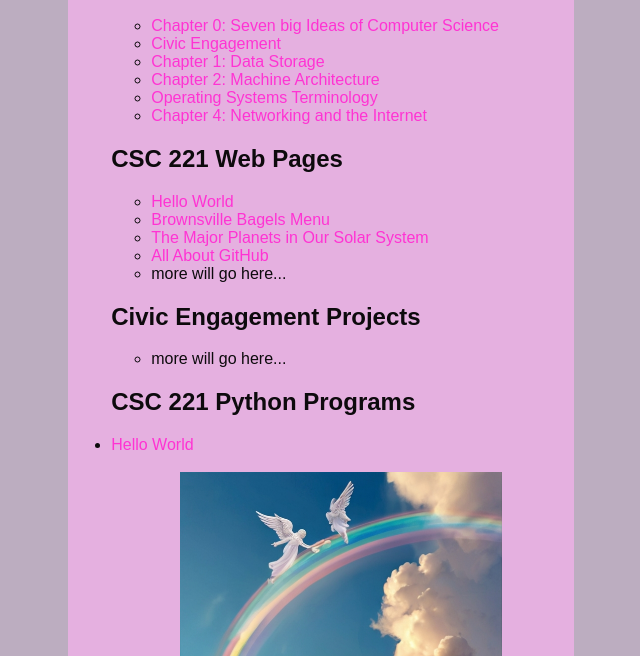
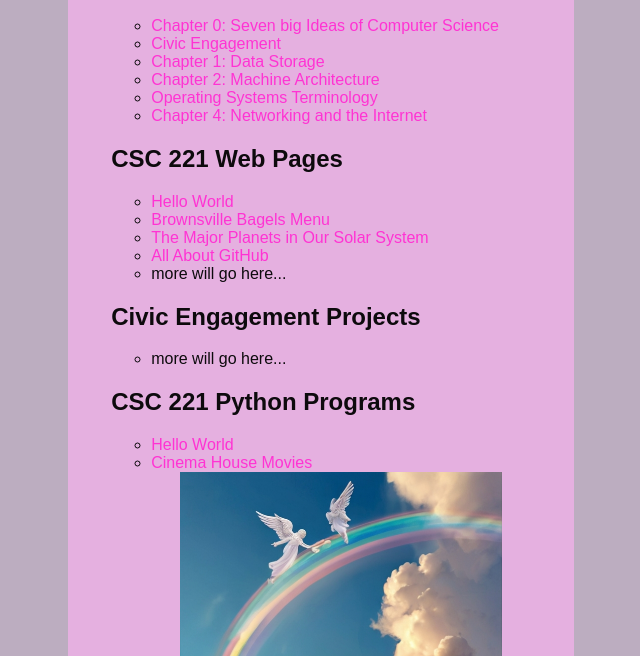
Before and after one commit to aurorepadilla-pvcc/aurorepadilla-pvcc.github.io, a plain HTML site: page index.html in a window 1280 px wide. Shown: the part 144-800 px from the top of the page, without its empty margins (319-959 px from the left). Drawn offline with Linux system fonts and the light colour scheme.

Commit message:
Add files via upload

```diff
--- a/index.html
+++ b/index.html
@@ -55,10 +55,10 @@
                 </ul>
 
                 <h2> CSC 221 Python Programs </h2>
-                   <li><a href='helloworld.py'> Hello World</a></li>
                 <ul>
-
-                </ul><br>
+                    <li><a href='helloworld.py'> Hello World</a></li>
+                    <li><a href='tickets.py'> Cinema House Movies </a></li>
+                </ul>
                 <img src="myindeximage.jpg" style ="width:70%; display:block; margin: auto;">
             </ul>
         </td>
```
